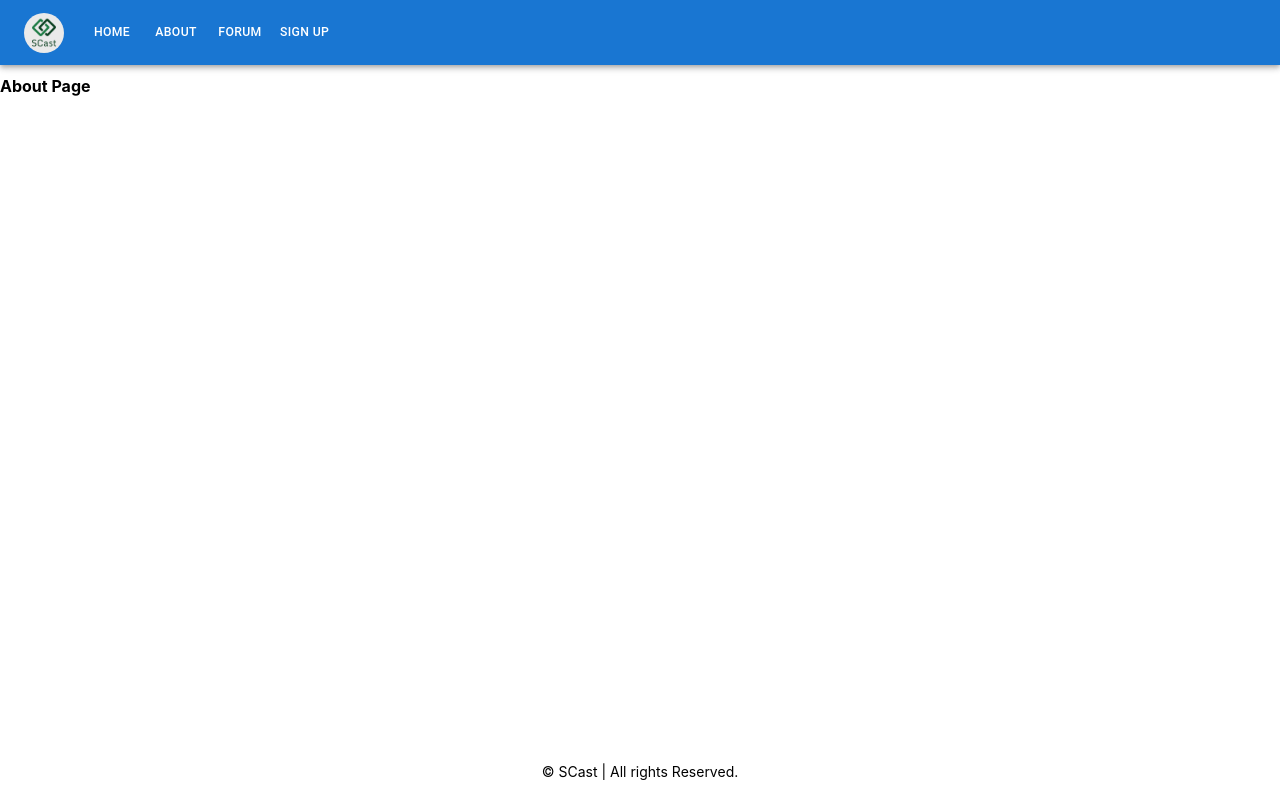
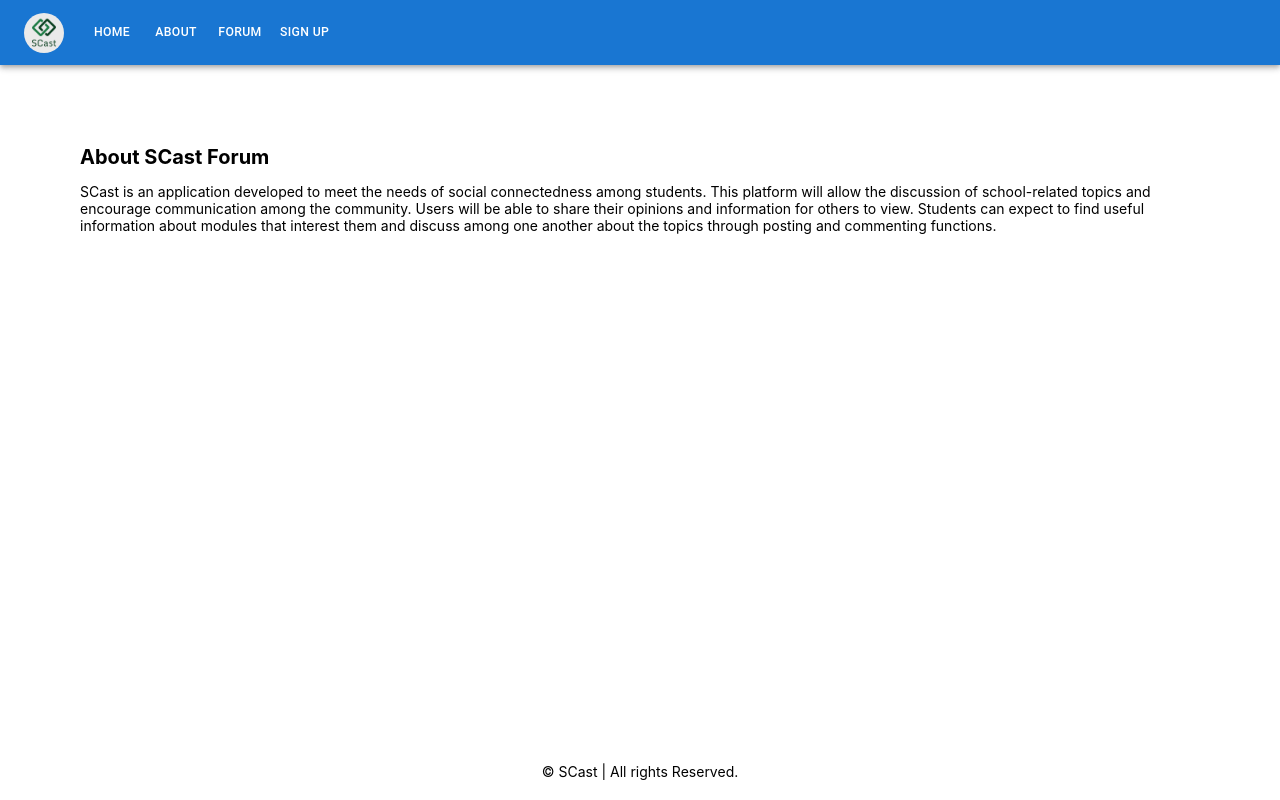
Before and after one commit to Shi-J-C/SCast-FrontEnd, a React (Create React App) app: page /about in a window 1280 px wide. Built offline with nearby package versions, Linux system fonts and the light colour scheme.

Commit message:
Update about page

```diff
--- a/src/ComponentPage/About.js
+++ b/src/ComponentPage/About.js
@@ -2,8 +2,13 @@ import React from 'react'
 import Footer from './Footer'
 const About = () => {
   return (
-    <div>
-      <h1>About Page</h1>
+    <div style={{ margin: '80px' }}>
+      <h1 style={{ fontSize: '20px' }}>About SCast Forum</h1>
+      <p style={{}}>
+        {
+          'SCast is an application developed to meet the needs of social connectedness among students. This platform will allow the discussion of school-related topics and encourage communication among the community. Users will be able to share their opinions and information for others to view. Students can expect to find useful information about modules that interest them and discuss among one another about the topics through posting and commenting functions.'
+        }
+      </p>
       <Footer />
     </div>
   )
```
